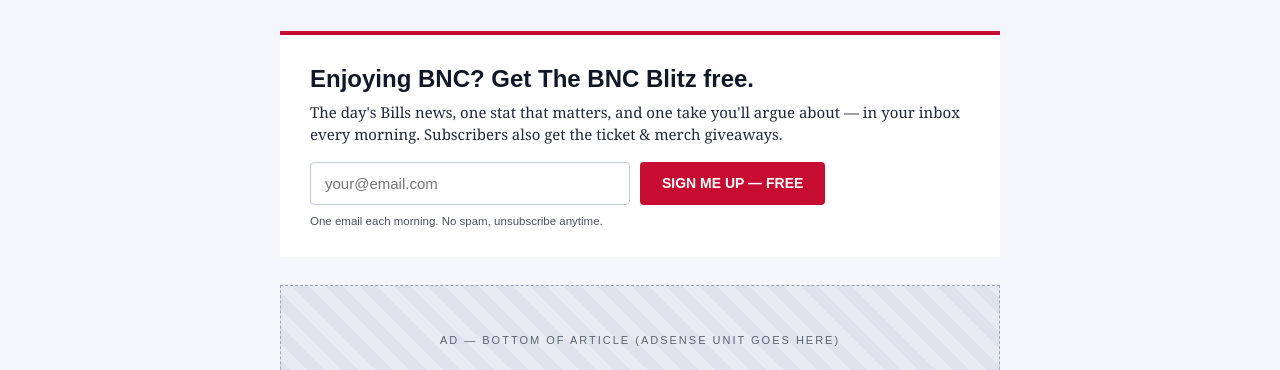
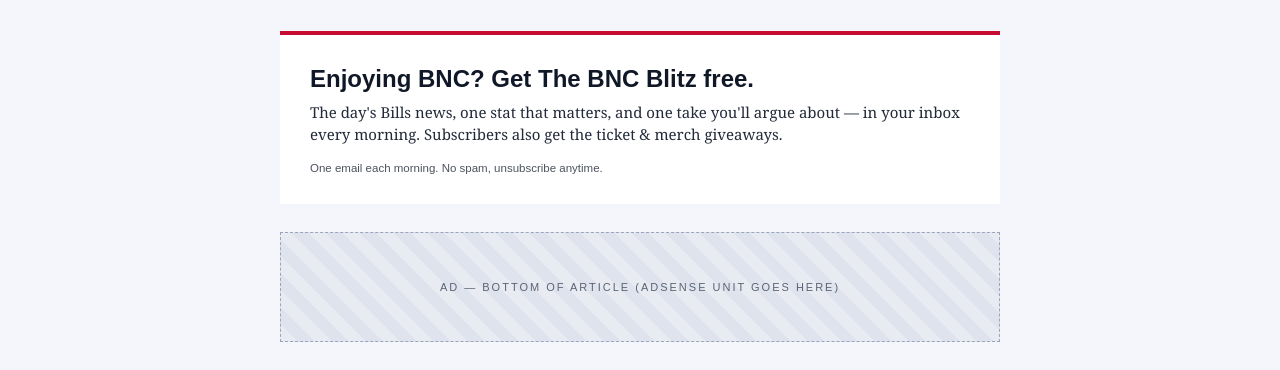
Before and after one commit to billsnewsconsolidated/billsnewsconsolidated.github.io, a plain HTML site: page article.html in a window 1280 px wide. Shown: the part 421-791 px from the top of the page. Drawn offline with Linux system fonts and the light colour scheme.

Commit message:
Swap all signup forms to MailerLite embed (index, gear guide, articles, template)

```diff
--- a/article.html
+++ b/article.html
@@ -67,10 +67,8 @@
     <h2>Enjoying BNC? Get The BNC Blitz free.</h2>
     <p>The day's Bills news, one stat that matters, and one take you'll argue about — in your inbox every morning. Subscribers also get the ticket &amp; merch giveaways.</p>
     <!-- TODO: replace this action with the email provider's form URL (see comment at top of file). -->
-    <form class="signup-form" method="POST" action="https://formsubmit.co/billsnewsconsolidated@gmail.com"><input type="hidden" name="_next" value="https://billsnewsconsolidated.com/thanks.html"><input type="hidden" name="_subject" value="New BNC Blitz signup"><input type="hidden" name="_captcha" value="false"><input type="text" name="_honey" style="display:none">
-      <input type="email" name="email" placeholder="your@email.com" required aria-label="Email address">
-      <button type="submit">SIGN ME UP — FREE</button>
-    </form>
+    <!-- MailerLite embedded form (BNC Blitz - Website) -->
+    <div class="ml-embedded" data-form="TJG0Wm"></div>
     <div class="fineprint">One email each morning. No spam, unsubscribe anytime.</div>
   </div>
 
@@ -90,6 +88,13 @@
 </footer>
 
 <script src="app.js"></script>
+<!-- MailerLite Universal -->
+<script>
+    (function(w,d,e,u,f,l,n){w[f]=w[f]||function(){(w[f].q=w[f].q||[]).push(arguments);},l=d.createElement(e),l.async=1,l.src=u,n=d.getElementsByTagName(e)[0],n.parentNode.insertBefore(l,n);})
+    (window,document,'script','https://assets.mailerlite.com/js/universal.js','ml');
+    ml('account', '2756523');
+</script>
+<!-- End MailerLite Universal -->
 <!-- Cloudflare Web Analytics --><script type='module' src='https://static.cloudflareinsights.com/beacon.min.js' data-cf-beacon='{"token": "80f37a665b0d47e1b69bcba986157385"}'></script><!-- End Cloudflare Web Analytics -->
 </body>
 </html>
--- a/feed.xml
+++ b/feed.xml
@@ -6,7 +6,7 @@
     <atom:link href="https://billsnewsconsolidated.com/feed.xml" rel="self" type="application/rss+xml"/>
     <description>Buffalo Bills news with personalities — daily articles on news, film, culture, comedy and The Card, plus The BNC Blitz newsletter.</description>
     <language>en-us</language>
-    <lastBuildDate>Fri, 30 Oct 2026 18:44:36 -0000</lastBuildDate>
+    <lastBuildDate>Fri, 30 Oct 2026 16:25:37 -0000</lastBuildDate>
 
     <item>
       <title>Ed Oliver went full. Spencer Brown and Dee Alford went the other way.</title>
```
Also changed, not shown: article/bills-great-news-lamar-jackson-ravens-week.html (+9 -4 lines), article/bills-trade-deadline-wishlist-delusion-rankings-tailgate.html (+9 -4 lines), article/bnc-daily-links-bye-week-over-ravens-week.html (+9 -4 lines), article/buffalo-defense-yards-not-sundays-film-room.html (+9 -4 lines), article/derrick-henry-cant-hurt-buffalo-bills.html (+9 -4 lines), article/derrick-henry-cliff-film-room.html (+9 -4 lines), article/dj-moore-picked-buffalo-culture-desk.html (+9 -4 lines), article/ed-oliver-full-go-brown-alford-ravens-friday.html (+9 -4 lines), article/james-cook-534-yards-per-carry-film-room.html (+9 -4 lines), article/keon-coleman-stat-line-lying-good-way.html (+9 -4 lines), article/power-rankings-afc-disrespect-tailgate.html (+9 -4 lines), article/ravens-week-ticket-guide-partner-content.html (+9 -4 lines), article/the-card-ravens-bills-trades-vince-marino.html (+9 -4 lines), article/trade-deadline-board-secondary-bills.html (+9 -4 lines), 3 more files.
